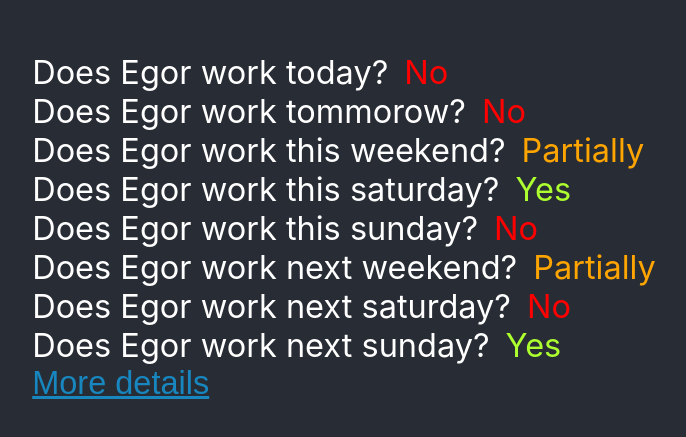
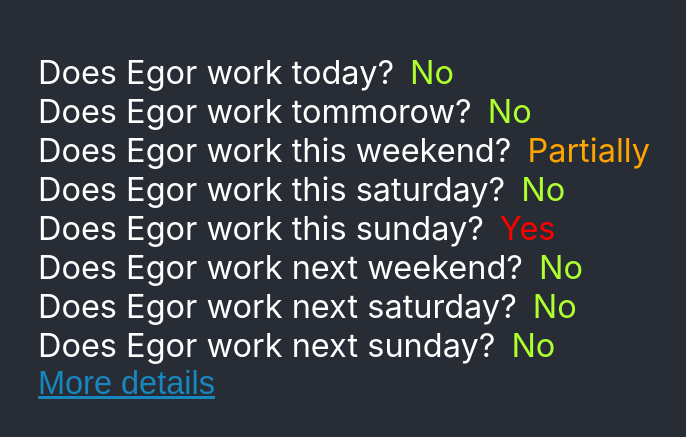
Before and after one commit to michaelkryukov/whendoesegorwork, a React (Create React App) app: page / in a window 1280 px wide. Shown: the part 173-610 px from the top of the page, without its empty margins (296-982 px from the left). Built offline with nearby package versions, Linux system fonts and the light colour scheme.

Commit message:
feat: added i18n; fixed colors; fixed incorrect monday

```diff
--- a/package.json
+++ b/package.json
@@ -6,9 +6,12 @@
     "@testing-library/jest-dom": "^5.16.4",
     "@testing-library/react": "^13.2.0",
     "@testing-library/user-event": "^13.5.0",
+    "i18next": "^21.8.1",
+    "i18next-browser-languagedetector": "^6.1.4",
     "react": "^18.1.0",
     "react-calendar": "^3.7.0",
     "react-dom": "^18.1.0",
+    "react-i18next": "^11.16.9",
     "react-scripts": "5.0.1",
     "react-transition-group": "^4.4.2",
     "web-vitals": "^2.1.4"
--- a/src/App.js
+++ b/src/App.js
@@ -4,6 +4,7 @@ import 'react-calendar/dist/Calendar.css';
 import { CSSTransition } from 'react-transition-group';
 import Calendar from 'react-calendar';
 import { useState } from 'react';
+import { useTranslation } from 'react-i18next';
 
 const FIRST_WORKING_DAY_AFTER_DAYS_OFF = new Date(Date.parse('2022-05-07'));
 const MILLISECONDS_IN_DAY = 1000 * 60 * 60 * 24;
@@ -17,9 +18,11 @@ function doesEgorWork(date) {
 
 function getThisMonday() {
   const now = new Date();
-  const result = new Date(Date.UTC(now.getFullYear(), now.getMonth(), now.getDate()));
-  result.setUTCDate(1);
-  return result;
+  const nowUtc = new Date(Date.UTC(now.getFullYear(), now.getMonth(), now.getDate()));
+  if (nowUtc.getUTCDay() === 0) {
+    return new Date(nowUtc.valueOf() + MILLISECONDS_IN_DAY * 6);
+  }
+  return new Date(nowUtc.valueOf() + MILLISECONDS_IN_DAY * (1 - nowUtc.getUTCDay()));
 }
 
 function getNextMonday() {
@@ -95,9 +98,9 @@ function getQuestionsAndAnswers() {
 function answerToColorClass(answer) {
   switch (answer) {
     case 'Yes':
+      return 'negative';
+    case 'No':
       return 'positive';
-    case 'No':
-      return 'negative';
     default:
       return 'unsure';
   }
@@ -105,17 +108,19 @@ function answerToColorClass(answer) {
 
 function Question({ text, answer }) {
   const answerColorClass = answerToColorClass(answer);
+  const { t } = useTranslation();
 
   return (
     <div className='question-wrapper'>
-      <div className={`question ${answerColorClass}`}>{text}</div>
-      <div className={`answer ${answerColorClass}`}>{answer}</div>
+      <div className={`question ${answerColorClass}`}>{t(text)}</div>
+      <div className={`answer ${answerColorClass}`}>{t(answer)}</div>
     </div>
   );
 }
 
 function App() {
   const [calendarIsShown, setCalendarIsShown] = useState(false);
+  const { t } = useTranslation();
 
   return (
     <div className='App'>
@@ -126,7 +131,7 @@ function App() {
               return <Question key={question.text} {...question} />;
             })}
             <button className='link-button db' onClick={() => setCalendarIsShown(!calendarIsShown)}>
-              More details
+              {t('More details')}
             </button>
           </div>
         </CSSTransition>
@@ -140,7 +145,7 @@ function App() {
               }}
             />
             <button className='link-button' onClick={() => setCalendarIsShown(!calendarIsShown)}>
-              Less details
+              {t('Less details')}
             </button>
           </div>
         </CSSTransition>
--- /dev/null
+++ b/src/i18n.js
@@ -0,0 +1,33 @@
+import LanguageDetector from 'i18next-browser-languagedetector';
+import i18n from "i18next";
+import { initReactI18next } from "react-i18next";
+
+const resources = {
+  ru: {
+    translation: {
+      "Does Egor work today?": "Егор сегодня работает?",
+      "Does Egor work tommorow?": "Егор завтра работает?",
+      "Does Egor work this weekend?": "Егор работает на этих выходных?",
+      "Does Egor work this saturday?": "Егор работает в эту субботу?",
+      "Does Egor work this sunday?": "Егор работает в это воскресение?",
+      "Does Egor work next weekend?": "Егор работает на следующих выходных?",
+      "Does Egor work next saturday?": "Егор работает в следующую субботу?",
+      "Does Egor work next sunday?": "Егор работает в следующее воскресение?",
+      "More details": "Подробнее",
+      "Less details": "Менее подробно",
+      "No": "Нет",
+      "Yes": "Да",
+      "Partially": "Частично",
+    }
+  }
+};
+
+i18n
+  .use(LanguageDetector)
+  .use(initReactI18next)
+  .init({
+    resources,
+    interpolation: { escapeValue: false },
+  });
+
+  export default i18n;
--- a/src/index.js
+++ b/src/index.js
@@ -1,7 +1,9 @@
+import './index.css';
+import './i18n';
+
+import App from './App';
 import React from 'react';
 import ReactDOM from 'react-dom/client';
-import './index.css';
-import App from './App';
 import reportWebVitals from './reportWebVitals';
 
 const root = ReactDOM.createRoot(document.getElementById('root'));
```
Also changed, not shown: 1 other file (tests, documents, lock files or other folders).
